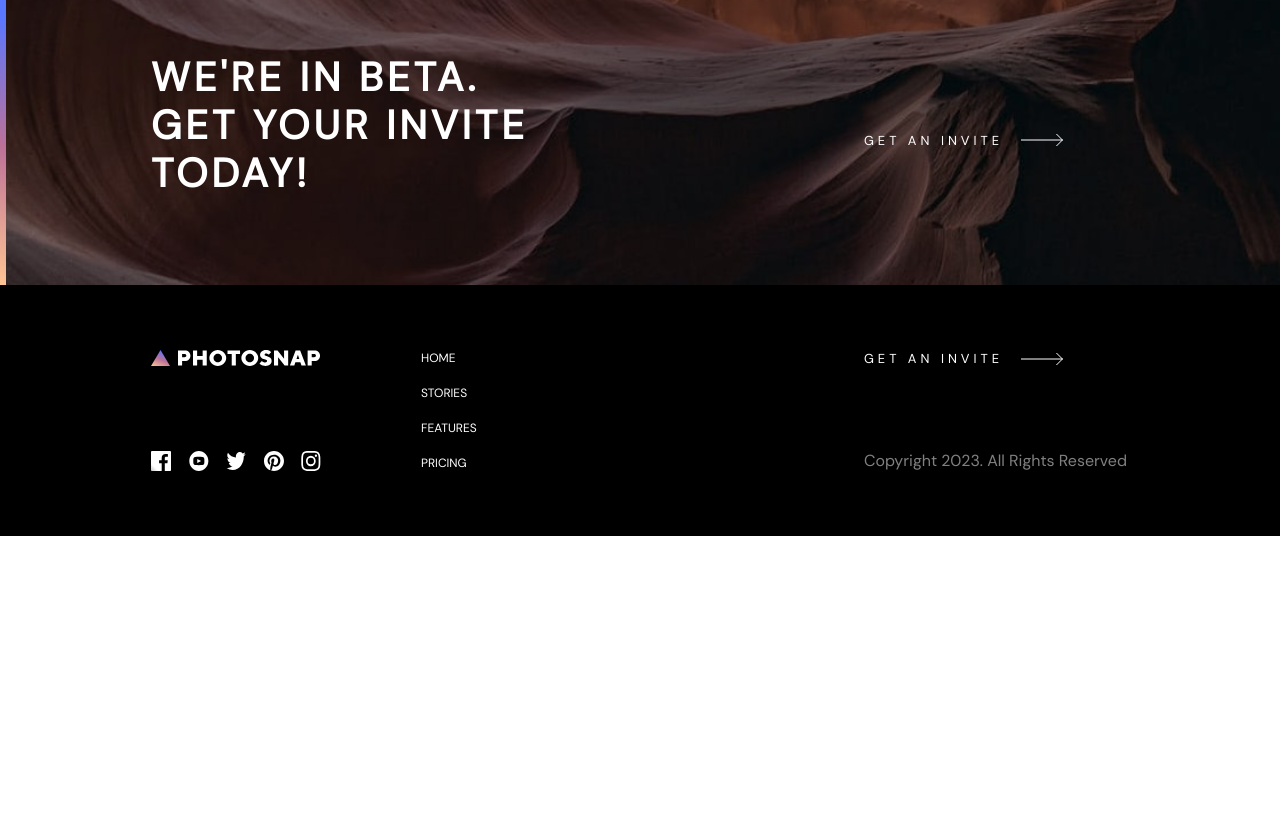
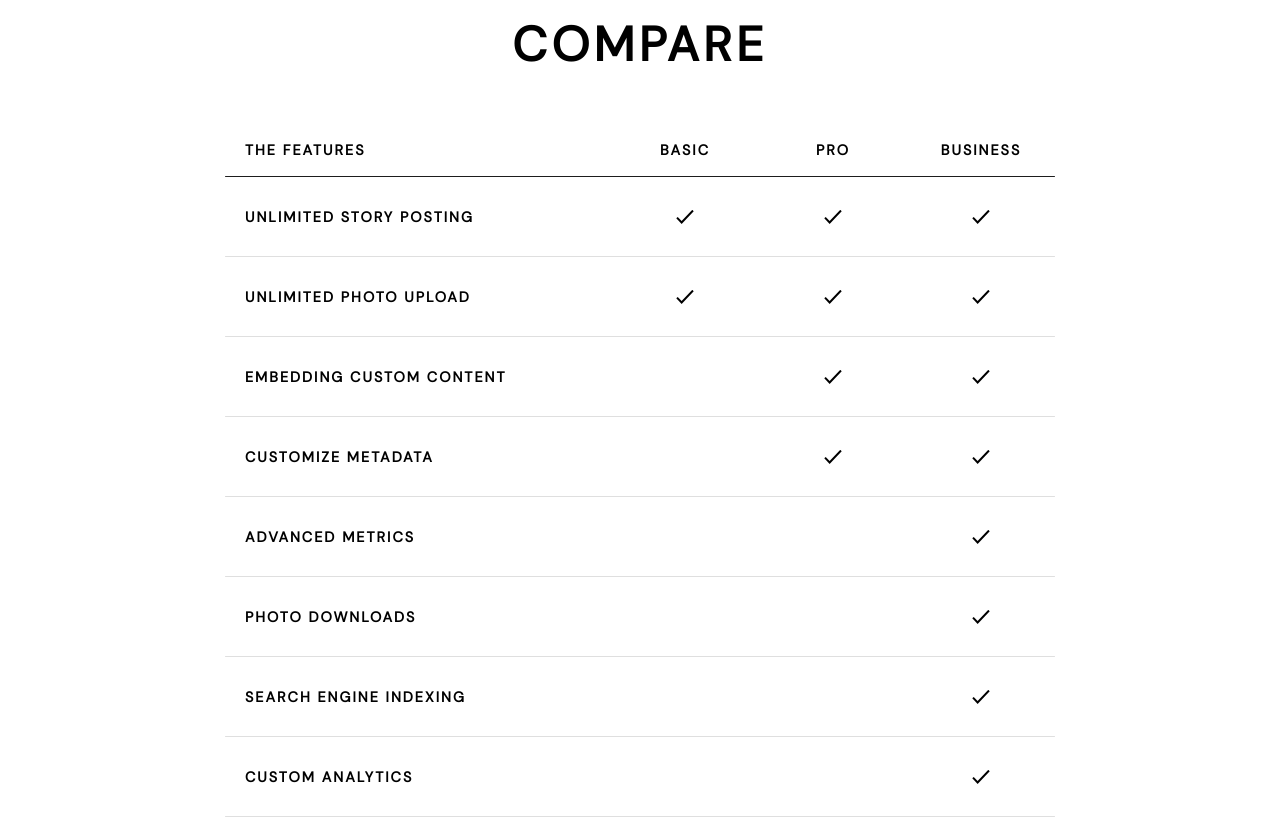
Before and after one commit to TheSonOfBat/PhotoSnap, a plain HTML site: page pricing.html in a window 1280 px wide. Shown: the part 1847-2679 px from the top of the page. Before the commit the page ends 2383 px from the top, so only its background shows below. Drawn offline with Linux system fonts and the light colour scheme.

Commit message:
Compare Section Added

```diff
--- a/pricing.html
+++ b/pricing.html
@@ -74,6 +74,56 @@
             </div>
         </div>
     </div>
+    <div class="compare--container">
+        <p class="compare--header">COMPARE</p>
+        <div class="compare--table">
+            <div>THE FEATURES</div>
+            <div>BASIC</div>
+            <div>PRO</div>
+            <div>BUSINESS</div>
+            <span id="mainSpan"></span>
+            <div>UNLIMITED STORY POSTING</div>
+            <img src="images/pricing/desktop/check.svg"></img>
+            <img src="images/pricing/desktop/check.svg"></img>
+            <img src="images/pricing/desktop/check.svg"></img>
+            <span></span>
+            <div>UNLIMITED PHOTO UPLOAD</div>
+            <img src="images/pricing/desktop/check.svg"></img>
+            <img src="images/pricing/desktop/check.svg"></img>
+            <img src="images/pricing/desktop/check.svg"></img>
+            <span></span>
+            <div>EMBEDDING CUSTOM CONTENT</div>
+            <img src="images/pricing/desktop/check.svg" class="hideCheck"></img>
+            <img src="images/pricing/desktop/check.svg"></img>
+            <img src="images/pricing/desktop/check.svg"></img>
+            <span></span>
+            <div>CUSTOMIZE METADATA</div>
+            <img src="images/pricing/desktop/check.svg" class="hideCheck"></img>
+            <img src="images/pricing/desktop/check.svg"></img>
+            <img src="images/pricing/desktop/check.svg"></img>
+            <span></span>
+            <div>ADVANCED METRICS</div>
+            <img src="images/pricing/desktop/check.svg" class="hideCheck"></img>
+            <img src="images/pricing/desktop/check.svg" class="hideCheck"></img>
+            <img src="images/pricing/desktop/check.svg"></img>
+            <span></span>
+            <div>PHOTO DOWNLOADS</div>
+            <img src="images/pricing/desktop/check.svg" class="hideCheck"></img>
+            <img src="images/pricing/desktop/check.svg" class="hideCheck"></img>
+            <img src="images/pricing/desktop/check.svg"></img>
+            <span></span>
+            <div>SEARCH ENGINE INDEXING</div>
+            <img src="images/pricing/desktop/check.svg" class="hideCheck"></img>
+            <img src="images/pricing/desktop/check.svg" class="hideCheck"></img>
+            <img src="images/pricing/desktop/check.svg"></img>
+            <span></span>
+            <div>CUSTOM ANALYTICS</div>
+            <img src="images/pricing/desktop/check.svg" class="hideCheck"></img>
+            <img src="images/pricing/desktop/check.svg" class="hideCheck"></img>
+            <img src="images/pricing/desktop/check.svg"></img>
+            <span></span>
+        </div>
+    </div>
     <div class="beta--banner">
         <div class="beta--bannerTitle">WE'RE IN BETA.<br>GET YOUR INVITE <br>TODAY!</div>
         <a class="button--content" href="#">
--- a/styles.css
+++ b/styles.css
@@ -741,6 +741,120 @@ footer{
     background: linear-gradient(26.57deg, #FFC593 0%, #BC7198 43.29%, #5A77FF 83.33%);
 }
 
+.compare--container{
+    display: flex;
+    align-items: center;
+    justify-content: center;
+    flex-direction: column;
+}
+
+.compare--header{
+    font-size: 3rem;
+    font-weight: bold;
+    letter-spacing: 4.5px;
+    margin-bottom: 60px;
+}
+
+.compare--table{
+    display: grid;
+    grid-template:
+    "a1 b1 c1 d1"
+    "separator1 separator1 separator1 separator1"
+    "a2 b2 c2 d2"
+    "separator2 separator2 separator2 separator2"
+    "a3 b3 c3 d3"
+    "separator3 separator3 separator3 separator3"
+    "a4 b4 c4 d4"
+    "separator4 separator4 separator4 separator4"
+    "a5 b5 c5 d5"
+    "separator5 separator5 separator5 separator5"
+    "a6 b6 c6 d6"
+    "separator6 separator6 separator6 separator6"
+    "a7 b7 c7 d7"
+    "separator7 separator7 separator7 separator7"
+    "a8 b8 c8 d8"
+    "separator8 separator8 separator8 separator8"
+    "a9 b9 c9 d9"
+    "separator9 separator9 separator9 separator9"
+    ;
+    grid-template-columns: 1fr min-content min-content min-content;
+    max-width: 830px;
+    width: 100%;
+    margin-bottom: 160px;
+    align-items: center;
+}
+
+.compare--table div{
+    padding: 5px 20px 5px 20px;
+    font-size: 0.9rem;
+    font-weight: bold;
+    letter-spacing: 2px;
+}
+
+.compare--table img{
+    position: relative;
+    left: 50%;
+    top: 50%;
+    transform: translate(-50%, -50%);
+    padding: 20px 65px 20px 65px;
+}
+
+.hideCheck{
+    opacity: 0;
+}
+
+.compare--table> :nth-child(2),.compare--table> :nth-child(3),.compare--table> :nth-child(4){
+    text-align: center;
+}
+
+.compare--table span{
+    display: block;
+    height: 1px;
+    border-radius: 1px;
+    background-color: #DFDFDF;
+    width: 100%;
+    margin: 12px 0px 12px 0px;
+}
+
+#mainSpan{
+    background-color: rgb(29, 29, 29);
+}
+
+.compare--table> :nth-child(5){
+    grid-area: separator1;
+}
+
+.compare--table> :nth-child(10){
+    grid-area: separator2;
+}
+
+.compare--table> :nth-child(15){
+    grid-area: separator3;
+}
+
+.compare--table> :nth-child(20){
+    grid-area: separator4;
+}
+
+.compare--table> :nth-child(25){
+    grid-area: separator5;
+}
+
+.compare--table> :nth-child(30){
+    grid-area: separator6;
+}
+
+.compare--table> :nth-child(35){
+    grid-area: separator7;
+}
+
+.compare--table> :nth-child(40){
+    grid-area: separator8;
+}
+
+.compare--table> :nth-child(45){
+    grid-area: separator9;
+}
 /*Media Queries Biggest-Smallest*/
 
 /*Mobile*/
```
